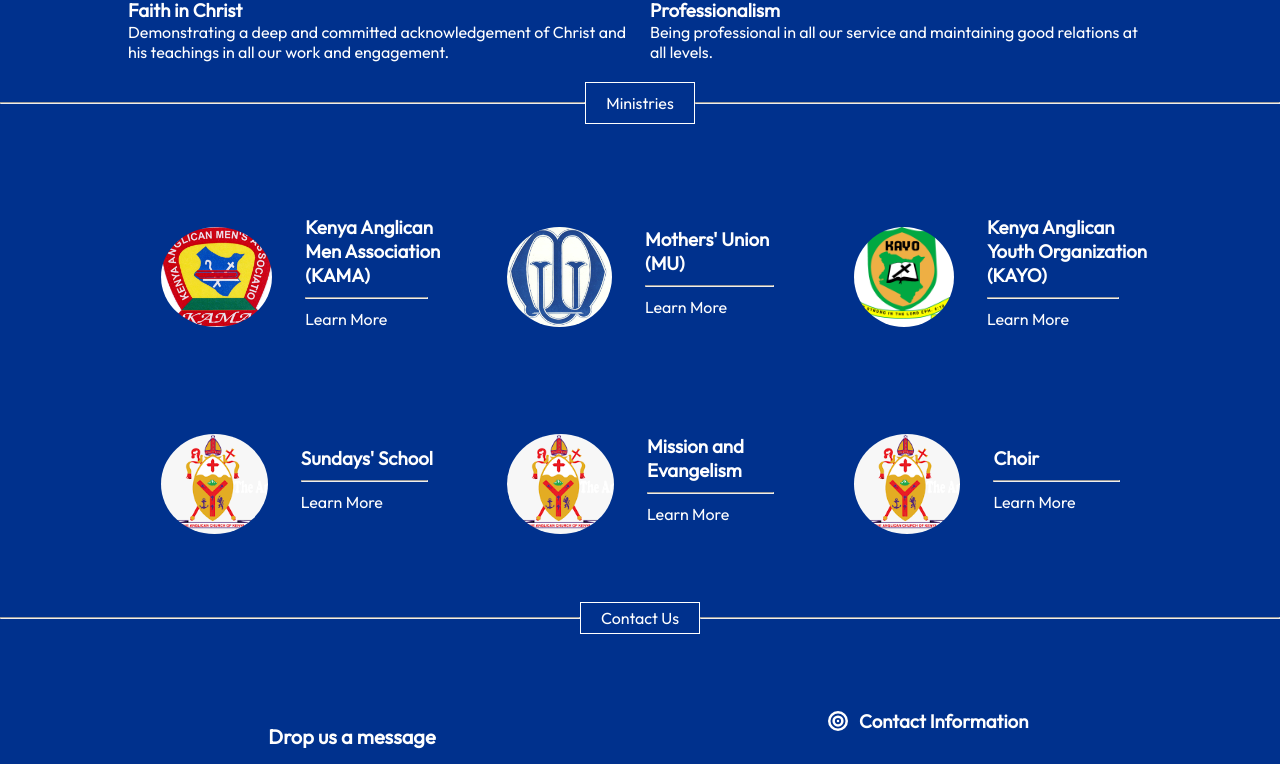
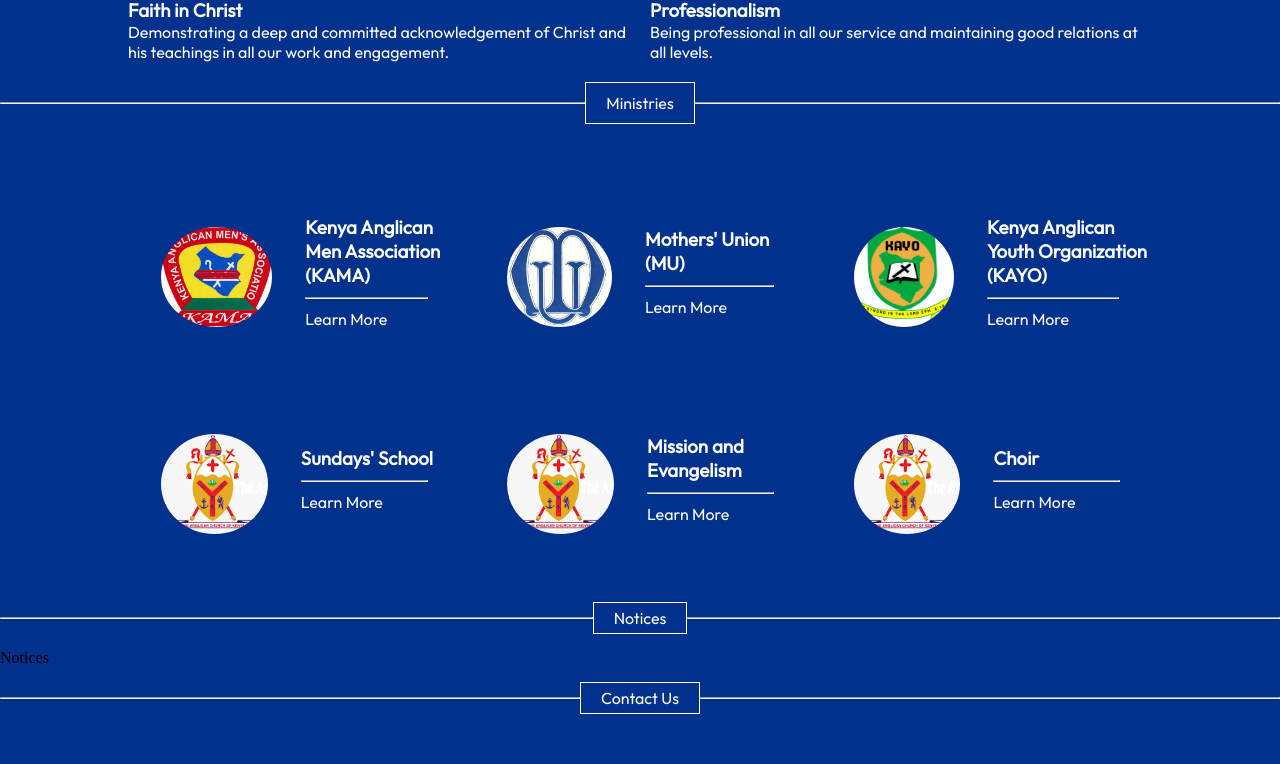
Before and after one commit to KipletingEdwin/Koromosho, a React (Vite) app: page / in a window 1280 px wide. Shown: the part 2000-2764 px from the top of the page. Built offline with nearby package versions, Linux system fonts and the light colour scheme.

Commit message:
add notices container

```diff
--- a/src/LandingPage.jsx
+++ b/src/LandingPage.jsx
@@ -3,6 +3,7 @@
 import Contact from "./components/Contact/Contact";
 import Home from "./components/Home/Home";
 import Ministries from "./components/Ministries/Ministries";
+import Notices from "./components/Notices/Notices";
 
 
 function LandingPage() {
@@ -12,6 +13,7 @@
       <Home />
       <About />
       <Ministries />
+      <Notices />
       <Contact />
 
     </div>
--- a/src/components/Navbar/Navbar.jsx
+++ b/src/components/Navbar/Navbar.jsx
@@ -40,7 +40,7 @@
             </li>
 
             <li>
-              <a href="#news">News</a>
+              <a href="#notices">Notices</a>
             </li>
 
             <li>
--- /dev/null
+++ b/src/components/Notices/Notices.jsx
@@ -0,0 +1,17 @@
+import React from 'react'
+import styles from './Notices.module.css';
+
+function Notices() {
+  return (
+    <section className={styles.noticesContainer} id='notices'>
+         <div className={styles.containerTop}>
+        <hr className={styles.line} />
+        <p>Notices</p>
+        <hr className={styles.line} />
+      </div>
+        Notices
+    </section>
+  )
+}
+
+export default Notices
--- /dev/null
+++ b/src/components/Notices/Notices.module.css
@@ -0,0 +1,21 @@
+.containerTop {
+    /* background-color: gray; */
+    display: flex;
+    flex-direction: row;
+  }
+
+  .line {
+    width: 50%;
+    height: 0.2px;
+    margin-top: 30px;
+    color: var(--color-text);
+  }
+
+  .containerTop p {
+    padding: 5px 20px;
+    border: 1px solid #fff;
+    white-space: nowrap;
+    font-family: "Outfit", Arial, Helvetica, sans-serif;
+    color: var(--color-text);
+    margin: 15px 0px;
+  }
```
